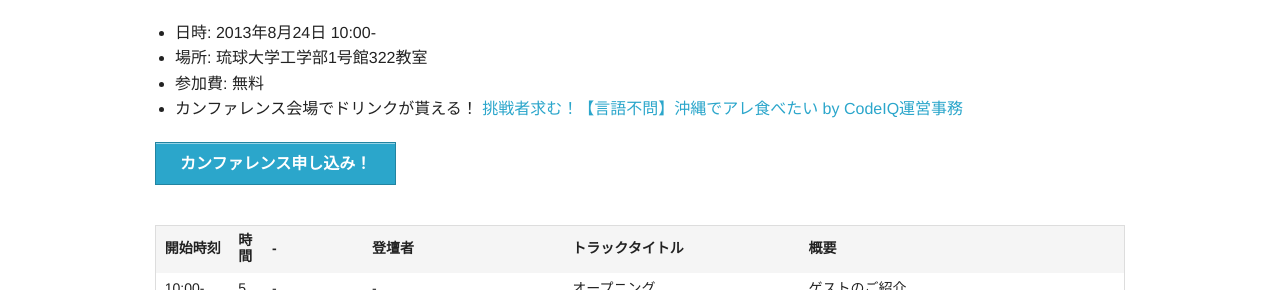
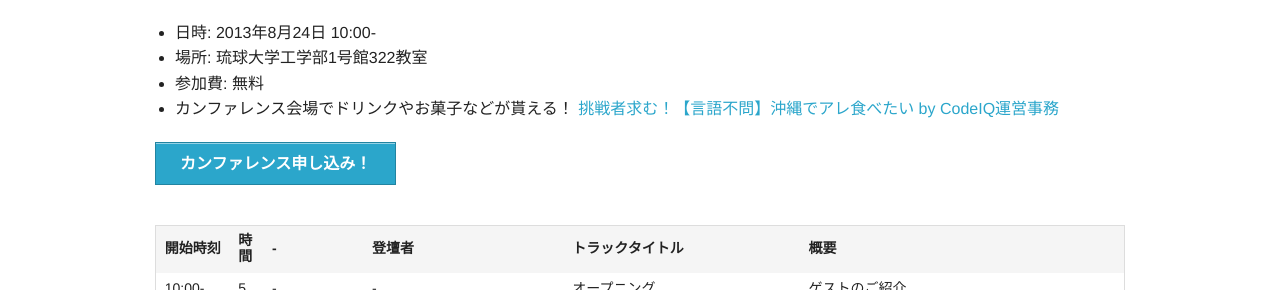
Before and after one commit to hackers-champloo/hackers-champloo.github.io, a Jekyll site: the page built from program.md, in a window 1280 px wide. Shown: the part 461-751 px from the top of the page. Built offline with Jekyll 4.4.1, drawn with Linux system fonts in a browser that asks for light colours; Markdown is read by kramdown in place of the engine named in the settings.

Commit message:
CodeIQ文言修正

```diff
--- a/program.md
+++ b/program.md
@@ -24,7 +24,7 @@ title: プログラム
 * 日時: 2013年8月24日 10:00-
 * 場所: 琉球大学工学部1号館322教室
 * 参加費: 無料
-* カンファレンス会場でドリンクが貰える！ [挑戦者求む！【言語不問】沖縄でアレ食べたい by CodeIQ運営事務](https://codeiq.jp/ace/hackers_champloo2013/q428)
+* カンファレンス会場でドリンクやお菓子などが貰える！ [挑戦者求む！【言語不問】沖縄でアレ食べたい by CodeIQ運営事務](https://codeiq.jp/ace/hackers_champloo2013/q428)
 
 
 <p><a href="http://hackers-champloo.doorkeeper.jp/events/4876" class="medium button" target="_blank">カンファレンス申し込み！</a></p>
```
Also changed, not shown: index.md (+1 -1 lines).
